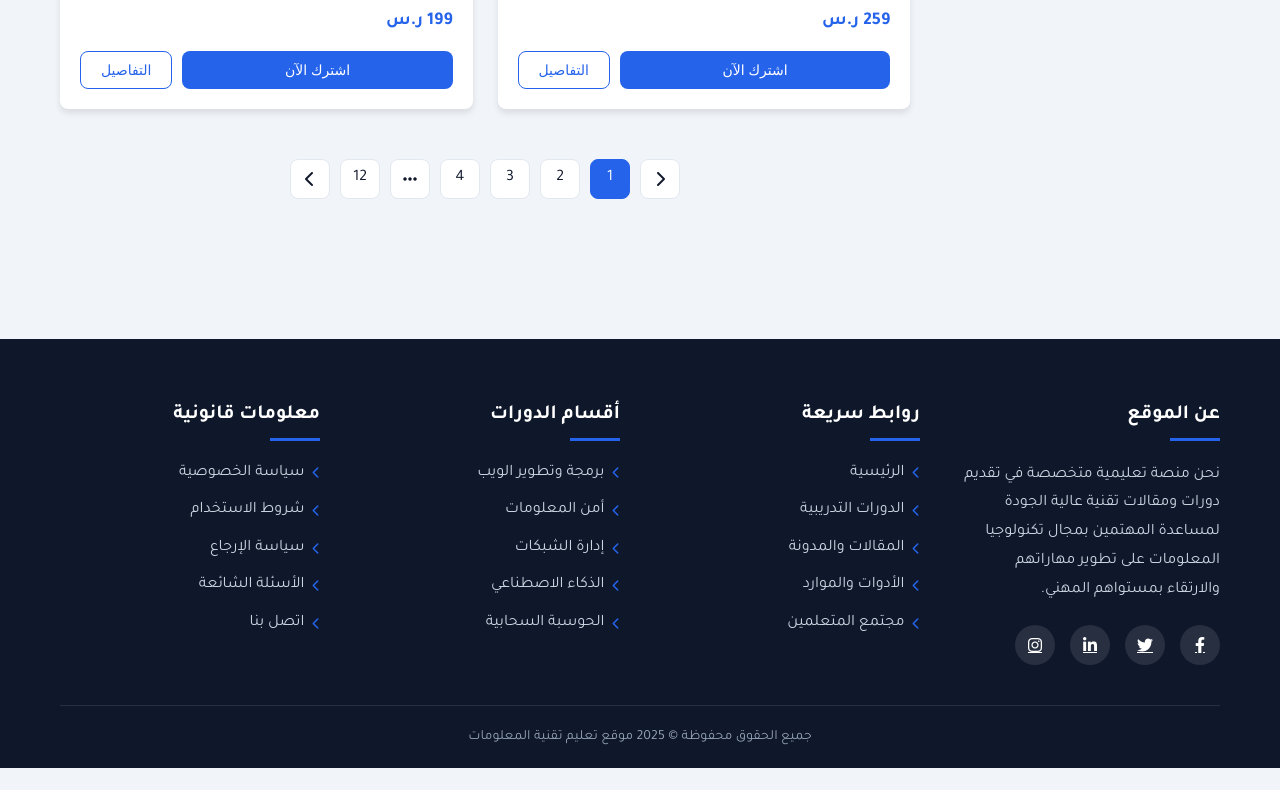
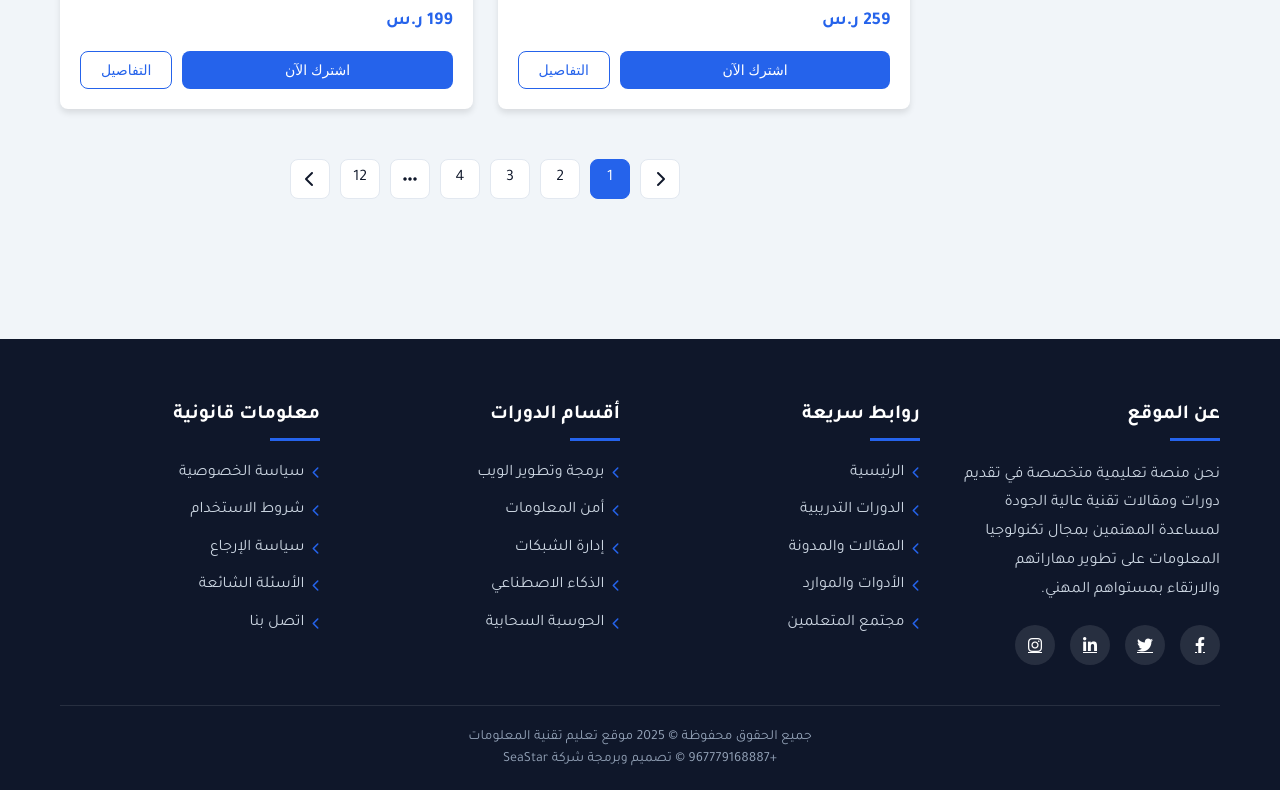
Before and after one commit to misoonm/IT, a plain HTML site: page abood.html in a window 1280 px wide. Shown: the part 2658-3448 px from the top of the page. Before the commit the page ends 3426 px from the top, so only its background shows below. Drawn offline with Linux system fonts and the light colour scheme.

Commit message:
Update abood.html

```diff
--- a/abood.html
+++ b/abood.html
@@ -1093,6 +1093,7 @@
 
             <div class="copyright">
                 <p>جميع الحقوق محفوظة &copy; 2025 موقع تعليم تقنية المعلومات</p>
+                <p>+967779168887 &copy;   تصميم وبرمجة شركة SeaStar </p>
             </div>
         </div>
     </footer>
```
